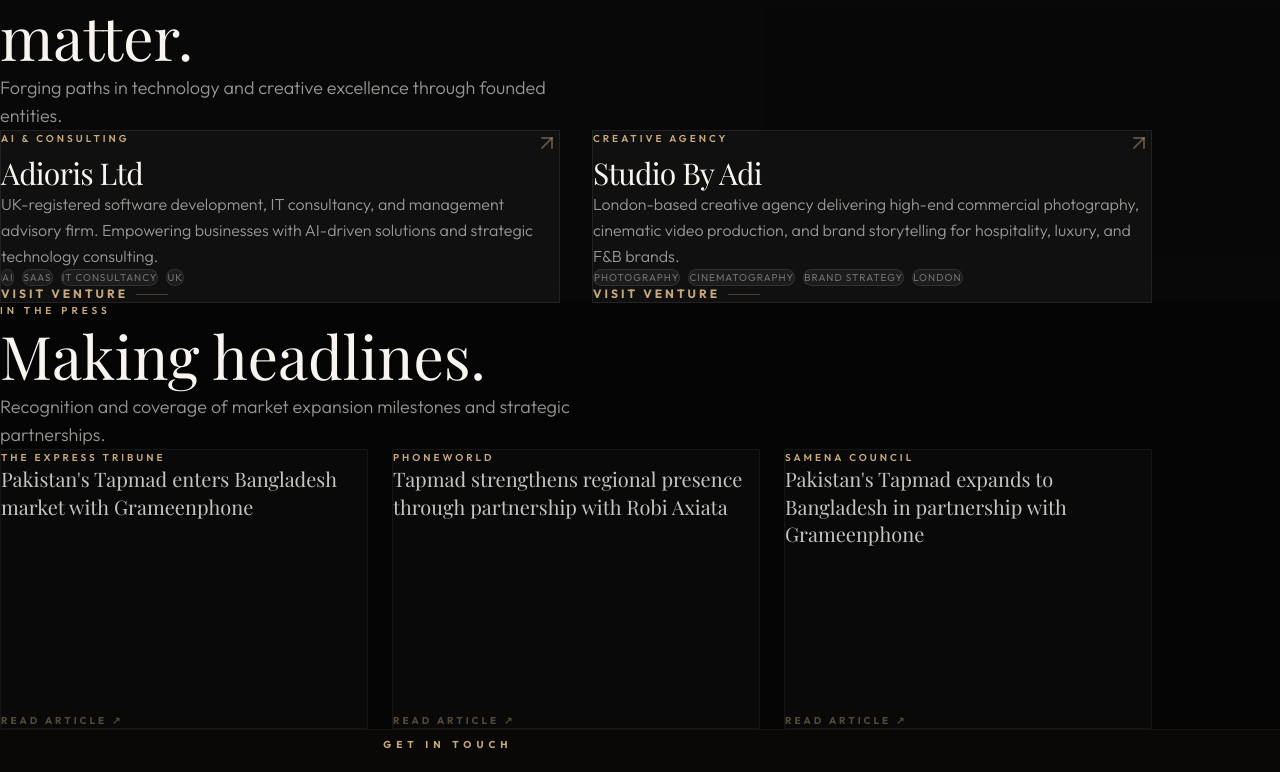
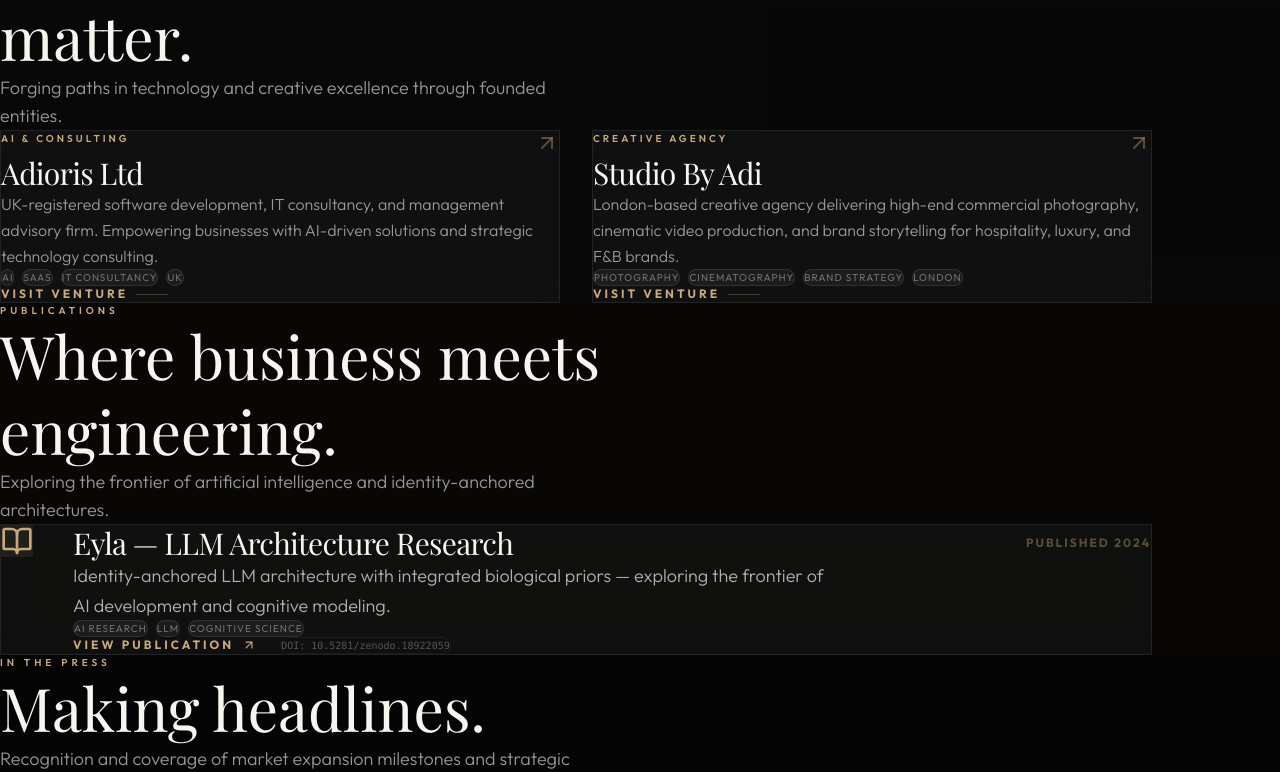
Before and after one commit to Adiuk24/personal-website, a Next.js app: page / in a window 1280 px wide. Shown: the part 2028-2800 px from the top of the page. Built offline with nearby package versions, Linux system fonts and the light colour scheme; a web font is replaced by a local one.

Commit message:
Add Research section with DOI publication link

```diff
--- a/src/app/page.tsx
+++ b/src/app/page.tsx
@@ -3,6 +3,7 @@
 import { About } from "@/components/sections/About";
 import { Experience } from "@/components/sections/Experience";
 import { Ventures } from "@/components/sections/Ventures";
+import { Research } from "@/components/sections/Research";
 import { Press } from "@/components/sections/Press";
 import { Contact } from "@/components/sections/Contact";
 
@@ -14,6 +15,7 @@
       <About />
       <Experience />
       <Ventures />
+      <Research />
       <Press />
       <Contact />
 
--- /dev/null
+++ b/src/components/sections/Research.tsx
@@ -0,0 +1,83 @@
+"use client";
+
+import { motion } from "framer-motion";
+import { SectionHeader } from "../SectionHeader";
+import { BookOpen, ArrowUpRight } from "lucide-react";
+
+const researchItems = [
+    {
+        title: "Eyla — LLM Architecture Research",
+        date: "2024",
+        desc: "Identity-anchored LLM architecture with integrated biological priors — exploring the frontier of AI development and cognitive modeling.",
+        doi: "10.5281/zenodo.18922059",
+        url: "https://doi.org/10.5281/zenodo.18922059",
+        tags: ["AI Research", "LLM", "Cognitive Science"]
+    }
+];
+
+export const Research = () => {
+    return (
+        <section id="research" className="py-24 px-6 bg-accent/[0.01]">
+            <div className="container max-w-6xl mx-auto">
+                <SectionHeader
+                    label="Publications"
+                    title="Where business meets engineering."
+                    subtitle="Exploring the frontier of artificial intelligence and identity-anchored architectures."
+                />
+
+                <div className="grid grid-cols-1 gap-8">
+                    {researchItems.map((item, i) => (
+                        <motion.div
+                            key={i}
+                            initial={{ opacity: 0, y: 20 }}
+                            whileInView={{ opacity: 1, y: 0 }}
+                            viewport={{ once: true }}
+                            className="group glass-morphism p-10 flex flex-col md:flex-row gap-10 items-start hover:border-accent/40 transition-all"
+                        >
+                            <div className="p-5 bg-accent/10 rounded-xs text-accent group-hover:bg-accent group-hover:text-background transition-all duration-500">
+                                <BookOpen size={32} />
+                            </div>
+
+                            <div className="flex-1 space-y-6">
+                                <div className="flex flex-col md:flex-row md:items-center justify-between gap-4">
+                                    <h3 className="text-3xl font-serif tracking-tight group-hover:text-accent transition-colors">
+                                        {item.title}
+                                    </h3>
+                                    <span className="text-xs uppercase tracking-[2px] font-bold text-accent/40">
+                                        Published {item.date}
+                                    </span>
+                                </div>
+
+                                <p className="text-foreground/70 font-light leading-relaxed max-w-3xl text-lg">
+                                    {item.desc}
+                                </p>
+
+                                <div className="flex flex-wrap gap-2">
+                                    {item.tags.map(tag => (
+                                        <span key={tag} className="text-[10px] uppercase tracking-[1px] px-3 py-1 bg-white/5 border border-white/10 rounded-full text-foreground/40">
+                                            {tag}
+                                        </span>
+                                    ))}
+                                </div>
+
+                                <div className="pt-4 flex flex-col md:flex-row gap-6 items-start md:items-center">
+                                    <a
+                                        href={item.url}
+                                        target="_blank"
+                                        className="flex items-center gap-2 text-accent font-bold text-xs uppercase tracking-[3px] group/link"
+                                    >
+                                        View Publication
+                                        <ArrowUpRight size={14} className="group-hover/link:translate-x-1 group-hover/link:-translate-y-1 transition-transform" />
+                                    </a>
+                                    <div className="text-[10px] font-mono text-foreground/30 py-1 px-3 border border-white/5 rounded-full">
+                                        DOI: {item.doi}
+                                    </div>
+                                </div>
+                            </div>
+                        </motion.div>
+                    ))}
+                </div>
+            </div>
+        </section>
+    );
+};
```
